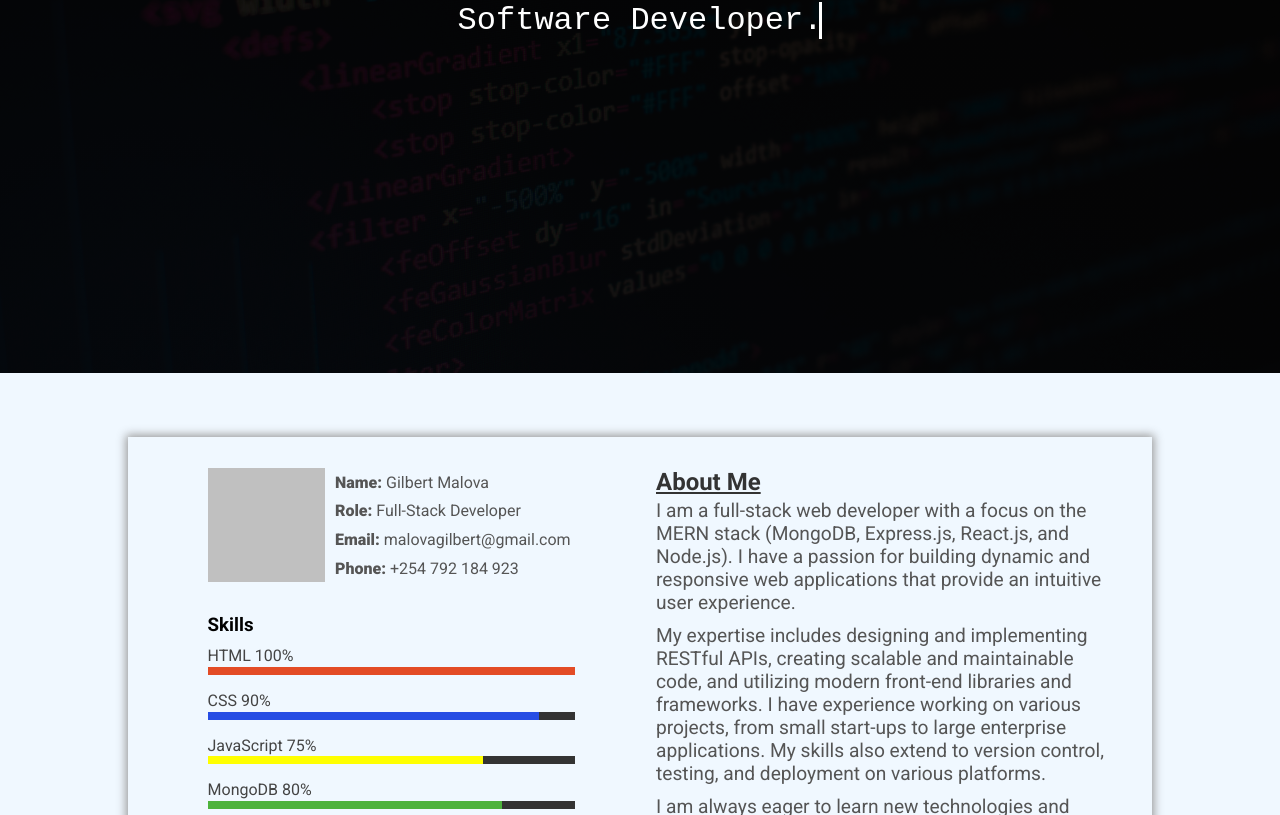
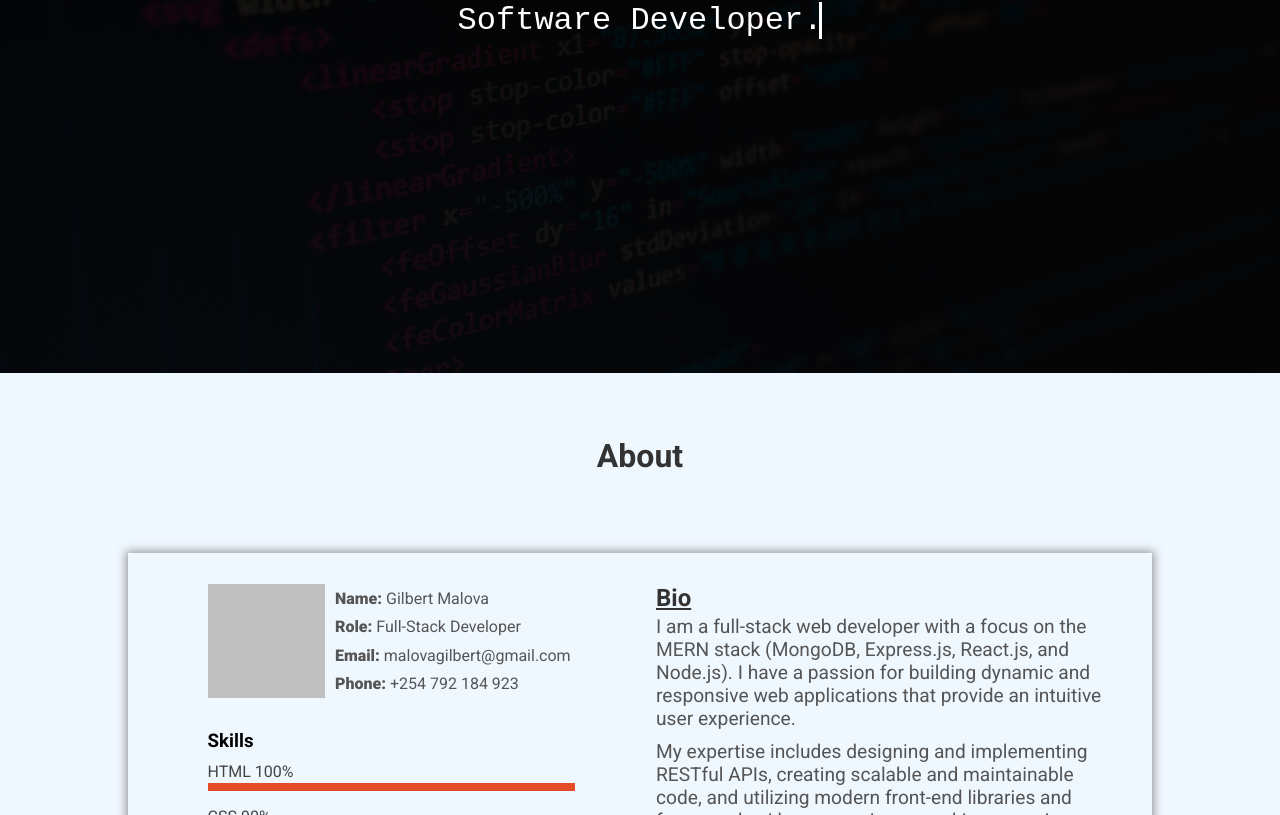
Before and after one commit to maloPRO/portfolio, a React (Create React App) app: page / in a window 1280 px wide. Shown: the part 427-1242 px from the top of the page. Built offline with nearby package versions, Linux system fonts and the light colour scheme; a web font is replaced by a local one.

Commit message:
Added about section header

```diff
--- a/src/components/about.jsx
+++ b/src/components/about.jsx
@@ -5,6 +5,7 @@ const About = () => {
 
   return (
     <div className="about">
+      <h1>About</h1>
       <div className="aboutCard">
         <div className="skills">
           <div className="profile">
@@ -49,7 +50,7 @@ const About = () => {
           </div>
         </div>
         <div className="details">
-          <h2>About Me</h2>
+          <h2>Bio</h2>
           <div className="aboutMe">
             <p>
               I am a full-stack web developer with a focus on the MERN stack (MongoDB, Express.js, React.js, and Node.js).
--- a/src/styles/about.css
+++ b/src/styles/about.css
@@ -5,6 +5,10 @@
   padding: 4rem 0 0 0;
   justify-items: center;
   background-color: aliceblue;
+}
+.about h1 {
+  color: #333;
+  padding-bottom: 10px;
 }
 .aboutCard {
   width: 80%;
```
